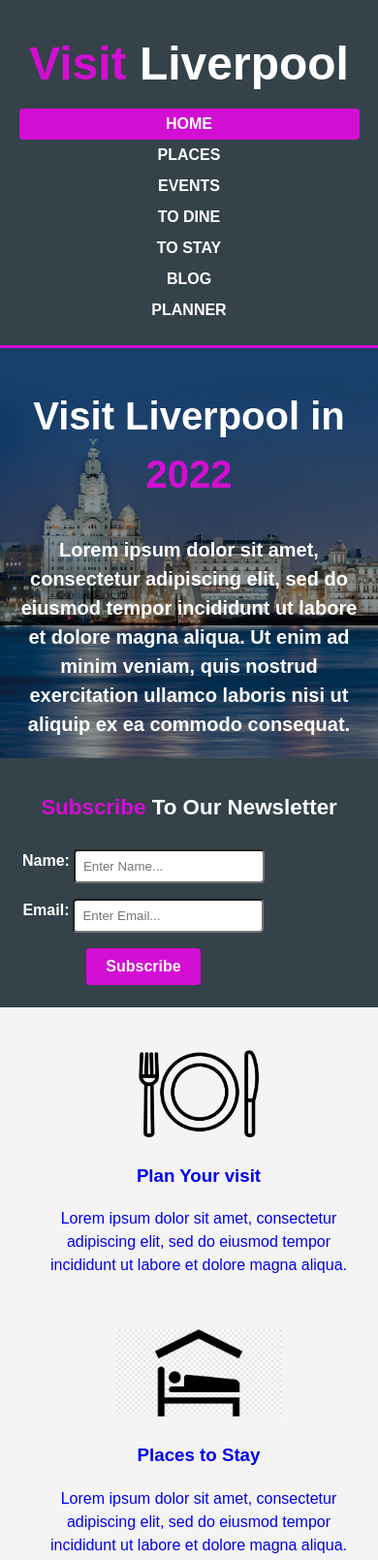
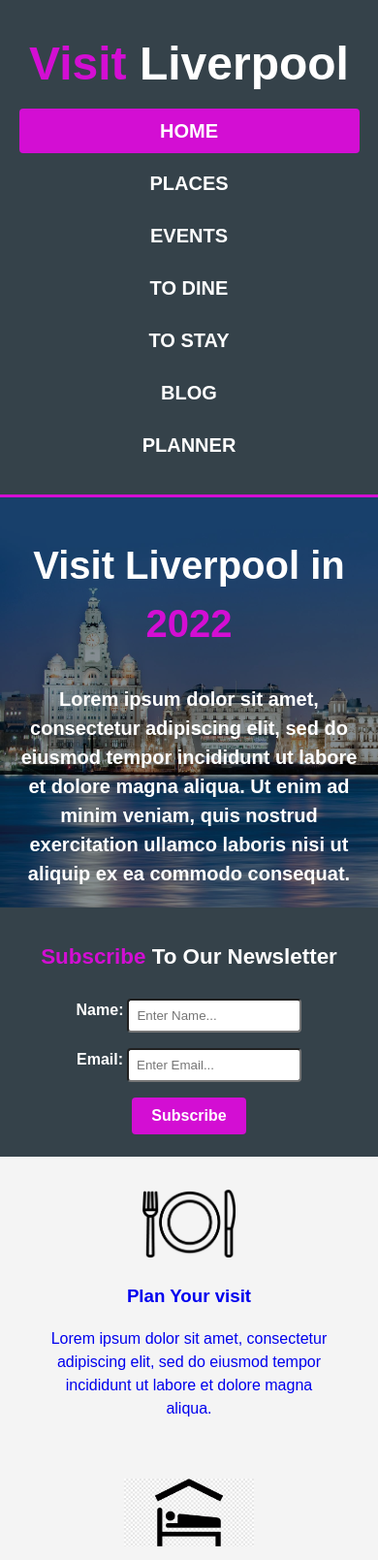
Before and after one commit to Jacro-Edu/Responsive-HTML-CSS-Tourism-Website, a plain HTML site: page index.html in a window 390 px wide. Shown: the top 1609 px of the page at 97% size. Drawn offline with Linux system fonts and the light colour scheme.

Commit message:
Resolved issue with flexbox setup for email submission area. Centering and size for inputs is now corrected in mobile view. Also corrected width of boxes section and content within on index.html utilising media queries

```diff
--- a/css/style.css
+++ b/css/style.css
@@ -7,10 +7,6 @@
     --panel-background-color: #e6e6e6;
     --inverted-text-color: #fff;
     --header-background-color: #35424a;
-
-}
-
-header {
 
 }
 
@@ -105,15 +101,18 @@ a:visited {
     color: var(--inverted-text-color);
 }
 
+.text_highlight {
+    color: var(--main-accent-color);
+}
+
 /* Header --------------------------------------------------------------------------------------------------------*/
 header {
+    min-height: 70px;
     padding-top: 30px;
-    min-height: 70px;
-
-    background-color: var(--header-background-color);
+    border-bottom: var(--main-accent-color) 3px solid;
 
     color: var(--inverted-text-color);
-    border-bottom: var(--main-accent-color) 3px solid;
+    background-color: var(--header-background-color);
 }
 
 header #branding {
@@ -129,23 +128,21 @@ header nav {
     margin-top: 10px;
 }
 
-header .highlight {
+header nav .highlight {
     color: var(--main-accent-color);
-}
-
-header li {
-    text-decoration: none;
-    text-transform: uppercase;
-    font-size: 1rem;
-
-    color: var(--inverted-text-color);
 }
 
 header li {
     display: inline;
     float: left;
+
     padding: 1rem;
-    /* font-weight: bold; */
+
+    text-transform: uppercase;
+    font-size: 1rem;
+    font-weight: bold;
+
+    color: var(--inverted-text-color);
 }
 
 header li:hover {
@@ -162,14 +159,14 @@ header li:not(:hover) {
     transition: background-color 0.1s ease-out;
 }
 
+header .current {
+    border-top-left-radius: 4px;
+    border-top-right-radius: 4px;
+    padding: 1rem;
 
-header .current {
     background-color: var(--main-accent-color);
     font-weight: bold;
     color: var(--inverted-text-color);
-    border-top-left-radius: 4px;
-    border-top-right-radius: 4px;
-    padding: 1rem;
 }
 
 /* Showcase --------------------------------------------------------------------------------------------------------*/
@@ -196,10 +193,6 @@ header .current {
     font-size: 4rem;
 }
 
-#showcase span {
-    color: var(--main-accent-color);
-}
-
 #showcase p {
     margin-top: 30px;
 
@@ -220,12 +213,8 @@ header .current {
     background: var(--header-background-color);
 }
 
-#newsletter h1 .highlight {
-    color: var(--main-accent-color);
-}
-
 #newsletter form {
-    display: inherit;
+    display: flex;
 }
 
 #newsletter .wrapper {
@@ -254,21 +243,6 @@ header .current {
     width: 180px;
     padding: 4px;
 }
-
-/* #newsletter form {
-    float:right;
-
-    width: 30%;
-    margin: auto;
-    margin-top: 15px;
-}
-
-#newsletter input[type="email"] {
-    padding: 4px;
-    height: 25px;
-
-    border-radius: 4px;
-} */
 
 /* Boxes --------------------------------------------------------------------------------------------------------*/
 #boxes {
@@ -432,32 +406,27 @@ footer p {
         font-size: 3rem;
     }
 
-    header nav li {
+    header li {
         display: block;
 
-        font-size: 1.5rem;
+        margin-bottom: 0.5rem;
+        padding: 0.5rem;
+        border-radius: 4px;
+
         font-weight: 700;
+        font-size: 1.25rem;
     }
 
     header {
         padding-bottom: 20px;
     }
 
-    header li {
-        padding: 0.25rem;
-        border-radius: 4px;
+    header li:hover {
+        padding: 0.5rem;
     }
 
-    header a li {
-        font-size: 1rem;
-    }
-
-    header li:hover {
-        padding: 0.25rem;
-}
-
     header .current {
-        padding: 0.25rem;
+        padding: 0.5rem;
     }
 
     #showcase h1 {
@@ -474,10 +443,12 @@ footer p {
         font-size: 1.4rem
     }
 
+    #newsletter form {
+        flex-direction: column;
+    }
+
     #newsletter .wrapper {
-        display: flex;
         flex-direction: column;
-        align-items: center;
     }
 
     #newsletter .wrapper label {
@@ -493,11 +464,20 @@ footer p {
     .wrapper .form-column input {
         border-radius: 4px;
         padding: 8px;
-        width: 100%;
     }
 
     .dark {
         margin-top: 40px;
+    }
+
+    #boxes .box {
+        max-width: 90%;
+        margin: auto;
+        margin-bottom: 1rem;
+    }
+
+    #boxes .box img {
+        height: 70px;
     }
 
     #sidebar p,
--- a/index.html
+++ b/index.html
@@ -16,7 +16,7 @@
         <header>
             <div class="container">
                 <div id="branding">
-                    <h1><span class="highlight">Visit</span> Liverpool</h1>
+                    <h1><span class="text_highlight">Visit</span> Liverpool</h1>
                 </div>
                 <nav>
                     <ul>
@@ -34,14 +34,14 @@
         <main class="main">
             <section id="showcase">
                 <div class="container">
-                    <h1>Visit Liverpool in <span class="title-highlight">2022</span></h1>
+                    <h1>Visit Liverpool in <span class="text_highlight">2022</span></h1>
                     <p>Lorem ipsum dolor sit amet, consectetur adipiscing elit, sed do eiusmod tempor incididunt ut labore et dolore magna
                     aliqua. Ut enim ad minim veniam, quis nostrud exercitation ullamco laboris nisi ut aliquip ex ea commodo consequat.</p>
                 </div>
             </section>
             <section id="newsletter">
                 <div class="container_narrow">
-                    <h1><span class="highlight">Subscribe </span>To Our Newsletter</h1>
+                    <h1><span class="text_highlight">Subscribe </span>To Our Newsletter</h1>
                     <form>
                         <ul class="wrapper">
                             <li class="form-column">
```
Also changed, not shown: toDine.html (+1 -1 lines).
